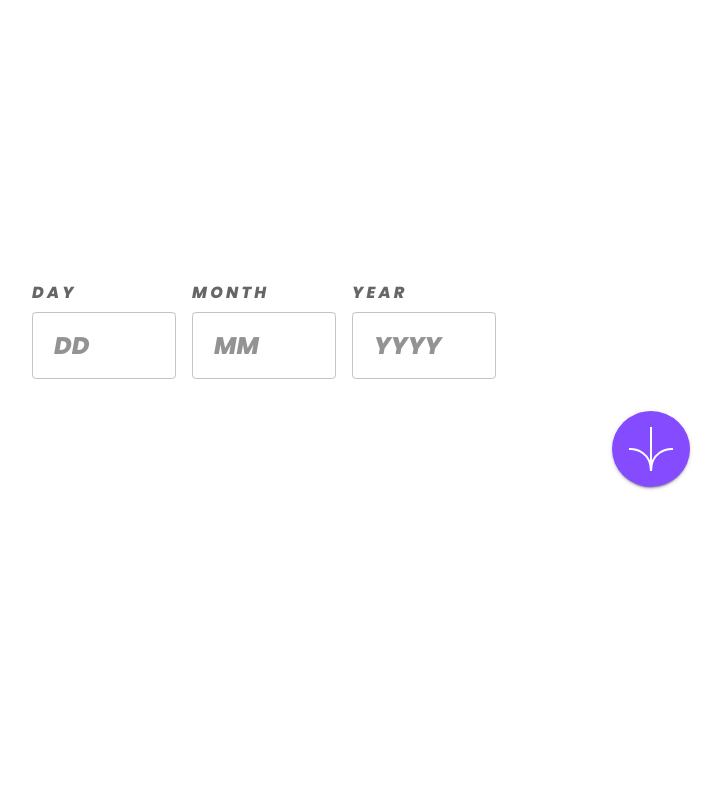
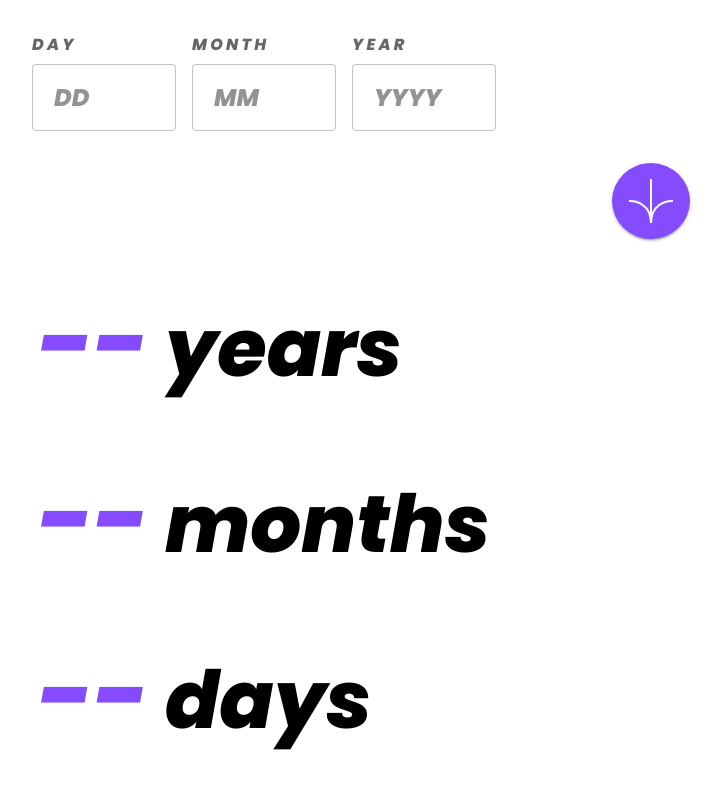
Before and after one commit to Jankela04/age-calculator, a React (Vite) app: page / in a window 1280 px wide. Shown: the top 788 px of the page, without its empty margins (376-1098 px from the left). Built offline with nearby package versions, Linux system fonts and the light colour scheme.

Commit message:
finish UI

```diff
--- a/src/features/AgeCalculator/AgeCalculator.tsx
+++ b/src/features/AgeCalculator/AgeCalculator.tsx
@@ -1,3 +1,4 @@
+import { AgeDisplay } from "./components/AgeDisplay";
 import { Form } from "./components/Form";
 import { Container } from "@mui/material";
 
@@ -8,11 +9,13 @@ export const AgeCalculator = () => {
             sx={{
                 display: "flex",
                 justifyContent: "center",
+                flexDirection: "column",
                 alignItems: "center",
                 minHeight: "100vh",
             }}
         >
             <Form />
+            <AgeDisplay />
         </Container>
     );
 };
--- /dev/null
+++ b/src/features/AgeCalculator/components/AgeDisplay/AgeDisplay.tsx
@@ -0,0 +1,60 @@
+import { Box, Typography } from "@mui/material";
+
+import { FC } from "react";
+
+const DAYS_VALUE = "--";
+const MONTHS_VALUE = "--";
+const YEARS_VALUE = "--";
+
+export const AgeDisplay = () => {
+    return (
+        <Box
+            sx={{
+                display: "flex",
+                flexDirection: "column",
+                gap: 4,
+            }}
+        >
+            <Row value={YEARS_VALUE} type="years" />
+            <Row value={MONTHS_VALUE} type="months" />
+            <Row value={DAYS_VALUE} type="days" />
+        </Box>
+    );
+};
+
+const Row: FC<{ value: string; type: "years" | "months" | "days" }> = (
+    props
+) => {
+    return (
+        <Box>
+            <DisplayValue value={props.value} />
+            <Typography
+                sx={{
+                    fontSize: { xs: "3.5rem", sm: "5rem" },
+                    fontStyle: "italic",
+                    fontWeight: "bold",
+                }}
+                component="span"
+            >
+                {" "}
+                {props.type}
+            </Typography>
+        </Box>
+    );
+};
+
+const DisplayValue: FC<{ value: string }> = ({ value }) => {
+    return (
+        <Typography
+            sx={{
+                color: "primary.main",
+                fontSize: { xs: "4rem", sm: "6rem" },
+                fontStyle: "italic",
+                fontWeight: "bold",
+            }}
+            component="span"
+        >
+            {value}
+        </Typography>
+    );
+};
--- /dev/null
+++ b/src/features/AgeCalculator/components/AgeDisplay/index.ts
@@ -0,0 +1 @@
+export * from "./AgeDisplay";
```
